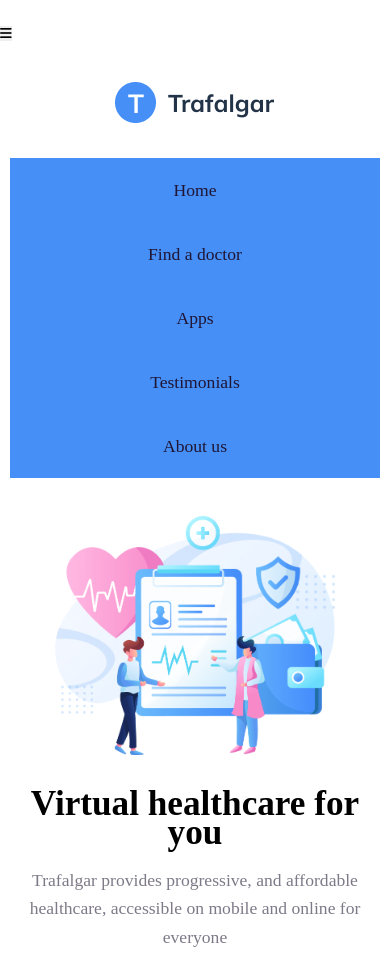
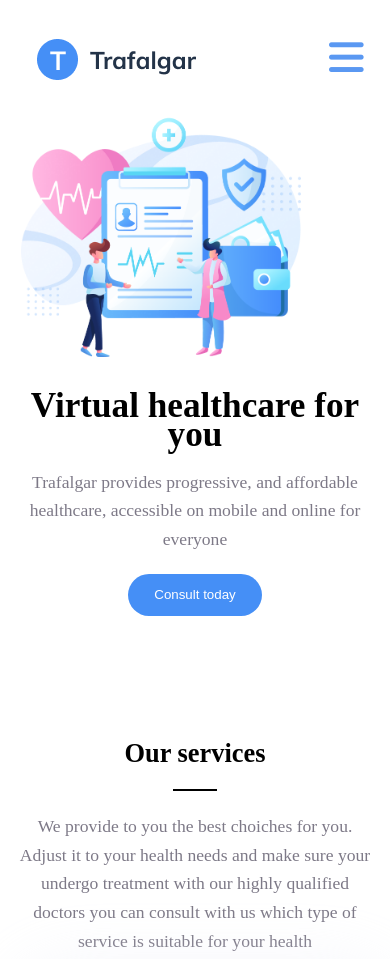
Before and after one commit to Veektoh/medical-site-landing-page, a plain HTML site: page index.html in a window 390 px wide. Shown: the top 959 px of the page. Drawn offline with Linux system fonts and the light colour scheme.

Commit message:
Update style.css

```diff
--- a/style.css
+++ b/style.css
@@ -19,8 +19,8 @@ img{
     display: block;
     max-width: 100%;
 }
-.hide-nav{
-    display:non;
+.nav-bar{
+    display: none;
 }
 .plain-btn{
     border: 1px solid #458FF6;
@@ -60,15 +60,24 @@ img{
     max-width: 20%;
     max-height: 30%;
     position: absolute;
-    right: 20px
+    right: 20px;
+    top: 15px;
 }
 .inline-img-rm{
     display: inline;
     max-width: 20%;
     max-height: 30%;
     position: absolute;
-    top: 16px;
+    top: 18px;
     left: 80px;
+}
+.short-border {
+    border: 1px solid black;
+    width: 2.5em;
+    margin: 1.2em 0;
+}
+.center{
+    margin: 1.2em auto;
 }
 #reviews h2, #reviews h3, #footer h2{
     color: white;
@@ -198,7 +207,7 @@ img{
 
 #article-title-div{
     width: 80%;
-    margin: 4em auto;
+    margin: 4em auto 0.5em;
     text-align: center;
 }
 .article-card {
@@ -235,13 +244,18 @@ img{
           "h h h"
           "f f f"
 }
+#footer-logo-div{
+    margin-bottom: 1.5em;
+}
 #footer h2{
     font-size: 1.5rem;
     font-weight: 700;
+    margin-bottom: 1.2em;
 }
 .footer-list{
     margin: 2em;
     width: 90%;
+    line-height: 2em;;
 }
 .footer-list ul{
     list-style: none;
@@ -260,8 +274,30 @@ img{
 #about p{
     margin: 1em 0;
 }
-
+#nav-btn {
+    display:none;
+}
 @media (max-width: 568px) {
+    #nav-btn {
+        display:block;
+        font-size: 1.5em;
+        float: right;
+        padding: 1.4em 1em;
+        background: transparent;
+        margin-top: -1.3em;
+        color: #5A98F2;
+    }
+    #nav-btn i{
+        font-size: 1.5em;
+    }
+    #logo-div{
+       width: 60%;
+       float: left;
+       margin-top: -1.8em;
+    }
+    .hide-nav{
+        display: none;
+    }
     #nav-links-div ul{
         list-style-type: none;
         width: 100%;
@@ -269,6 +305,9 @@ img{
         flex-wrap: wrap;
         justify-content: space-between;
         text-align: center;
+        position: relative;
+        top: -15px;
+        height: 50vh;
     }
     #nav-links-div ul li{
         width: 100%;
@@ -278,15 +317,8 @@ img{
     }
     #nav-links-div ul li a{
         text-decoration: none;
-        color: black;
+        color: white;
         padding: 1em;
-    }
-    #nav-links-div ul li:hover{
-        background: white;
-        padding: 0.7em;
-    }
-    #nav-links-div ul li a:hover{
-        color: black;
     }
     #footer-div {
         display: block;
```
